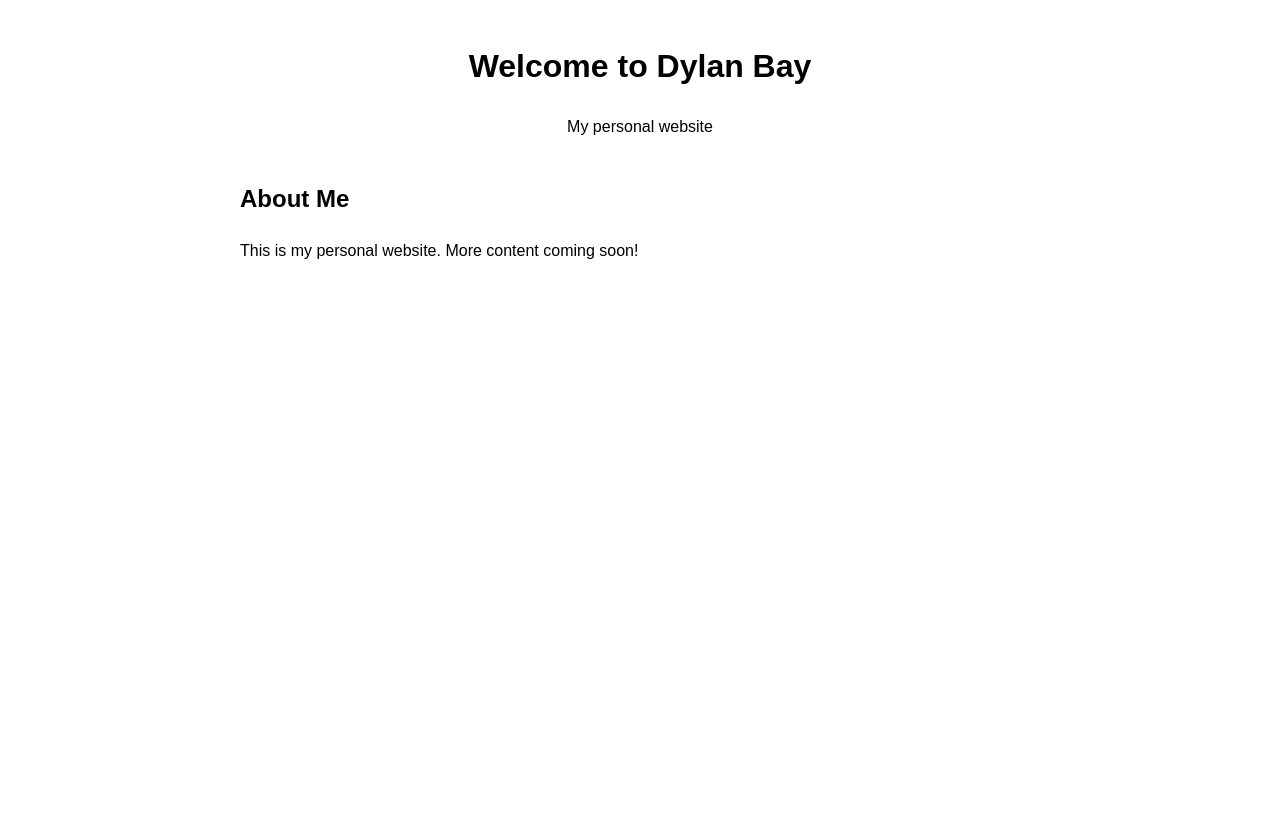
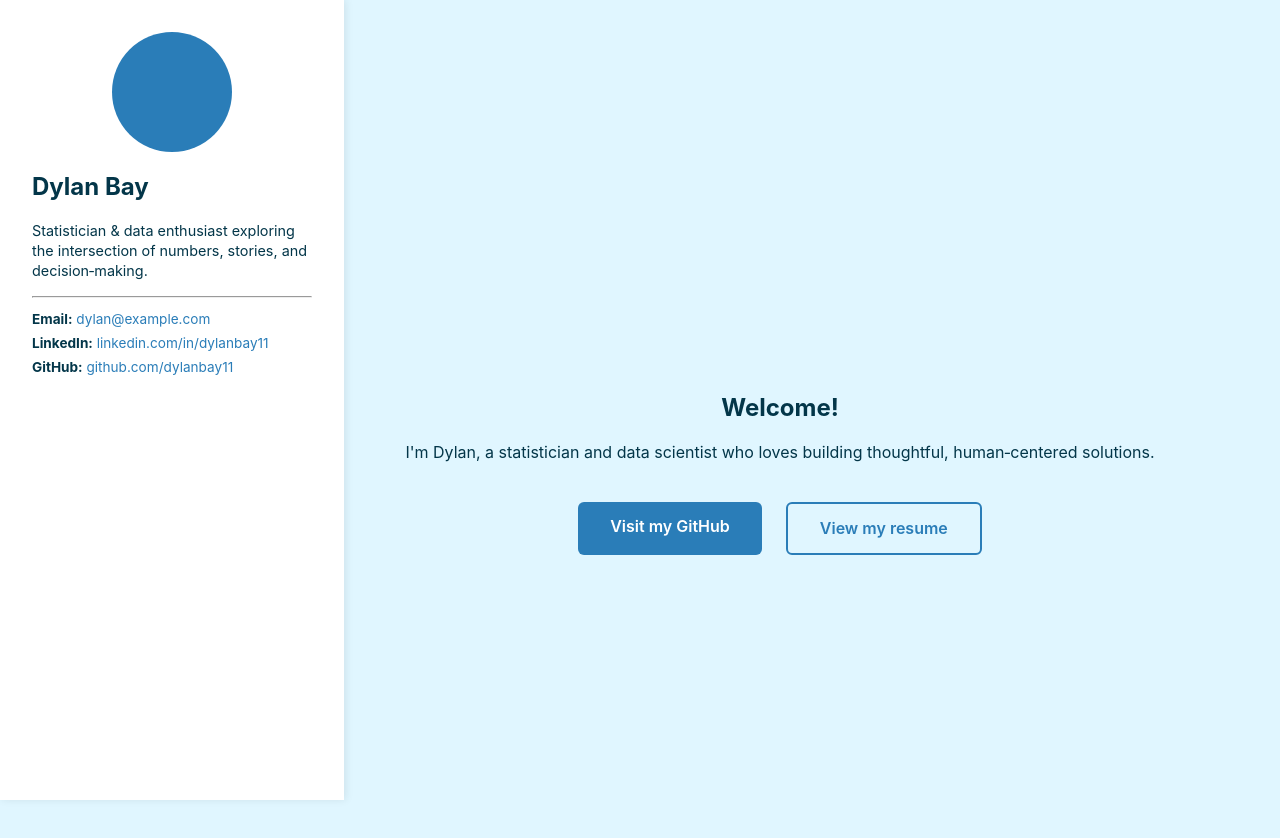
Before and after one commit to dylanbay11/personal_website, a plain HTML site: page index.html in a window 1280 px wide. Before the commit the page ends 800 px from the top, so only its background shows below. Drawn offline with Linux system fonts and the light colour scheme.

Commit message:
Create basic placeholder website

```diff
--- a/index.html
+++ b/index.html
@@ -1,31 +1,37 @@
 <!DOCTYPE html>
 <html lang="en">
 <head>
-    <meta charset="UTF-8">
-    <meta name="viewport" content="width=device-width, initial-scale=1.0">
-    <title>Dylan Bay</title>
-    <style>
-        body {
-            font-family: Arial, sans-serif;
-            max-width: 800px;
-            margin: 0 auto;
-            padding: 20px;
-            line-height: 1.6;
-        }
-        header {
-            text-align: center;
-            margin-bottom: 40px;
-        }
-    </style>
+  <meta charset="UTF-8">
+  <meta name="viewport" content="width=device-width, initial-scale=1.0">
+  <title>Dylan Bay | Data Scientist</title>
+  <link rel="stylesheet" href="style.css">
 </head>
 <body>
-    <header>
-        <h1>Welcome to Dylan Bay</h1>
-        <p>My personal website</p>
-    </header>
-    <main>
-        <h2>About Me</h2>
-        <p>This is my personal website. More content coming soon!</p>
-    </main>
+  <aside class="sidebar">
+    <div class="avatar"></div>
+    <h1>Dylan Bay</h1>
+    <p class="bio">
+      Statistician &amp; data enthusiast exploring the intersection of numbers, stories, and decision‑making.
+    </p>
+    <hr>
+    <ul class="contact">
+      <li><strong>Email:</strong> <a href="mailto:dylan@example.com">dylan@example.com</a></li>
+      <li><strong>LinkedIn:</strong> <a
+href="https://www.linkedin.com/in/dylanbay" target="_blank"
+rel="noopener">linkedin.com/in/dylanbay11</a></li>
+      <li><strong>GitHub:</strong> <a href="https://github.com/dylanbay11" target="_blank" rel="noopener">github.com/dylanbay11</a></li>
+    </ul>
+  </aside>
+
+  <main class="content">
+    <section class="intro">
+      <h2>Welcome!</h2>
+      <p>I'm Dylan, a statistician and data scientist who loves building thoughtful, human‑centered solutions.</p>
+      <div class="buttons">
+        <a class="btn" href="https://github.com/dylanbay11" target="_blank" rel="noopener">Visit my GitHub</a>
+        <a class="btn secondary" href="resume.html">View my resume</a>
+      </div>
+    </section>
+  </main>
 </body>
 </html>
--- /dev/null
+++ b/style.css
@@ -0,0 +1,114 @@
+:root {
+  --primary: #e0f6ff;    /* airy light blue */
+  --accent:  #2a7db8;    /* deep sky */
+  --text:    #033649;    /* dark teal */
+}
+
+html, body {
+  height: 100%;
+  margin: 0;
+  font-family: -apple-system, BlinkMacSystemFont, 'Inter', 'Segoe UI', Roboto, Helvetica, Arial, sans-serif;
+  color: var(--text);
+  background: var(--primary);
+}
+
+.sidebar {
+  background: #ffffff;
+  width: 280px;
+  padding: 2rem;
+  box-shadow: 2px 0 8px rgba(0,0,0,.08);
+  position: fixed;
+  top: 0;
+  bottom: 0;
+  left: 0;
+  overflow-y: auto;
+}
+
+.avatar {
+  width: 120px;
+  height: 120px;
+  background: var(--accent);
+  border-radius: 50%;
+  margin: 0 auto 1.2rem;
+}
+
+.bio {
+  font-size: 0.9rem;
+  line-height: 1.4;
+}
+
+.contact {
+  list-style: none;
+  padding: 0;
+  font-size: 0.85rem;
+}
+
+.contact li {
+  margin: 0.5rem 0;
+}
+
+.contact a {
+  color: var(--accent);
+  text-decoration: none;
+}
+
+.contact a:hover {
+  text-decoration: underline;
+}
+
+.content {
+  margin-left: 280px;
+  padding: 4rem 3rem;
+  display: flex;
+  align-items: center;
+  justify-content: center;
+  min-height: 100vh;
+  text-align: center;
+}
+
+.buttons {
+  margin-top: 2.5rem;
+  display: flex;
+  gap: 1.5rem;
+  justify-content: center;
+}
+
+.btn {
+  padding: 0.9rem 2rem;
+  border-radius: 6px;
+  background: var(--accent);
+  color: #ffffff;
+  text-decoration: none;
+  font-weight: 600;
+  transition: background 0.2s ease;
+}
+
+.btn:hover {
+  background: #1b5c87;
+}
+
+.btn.secondary {
+  background: transparent;
+  color: var(--accent);
+  border: 2px solid var(--accent);
+}
+
+.btn.secondary:hover {
+  background: var(--accent);
+  color: #ffffff;
+}
+
+@media (max-width: 768px) {
+  .sidebar {
+    position: static;
+    width: 100%;
+    height: auto;
+    box-shadow: none;
+    text-align: center;
+  }
+
+  .content {
+    margin-left: 0;
+    padding: 2rem 1rem;
+  }
+}
```
Also changed, not shown: resume.html (added, +31 -0 lines), 1 other file.
